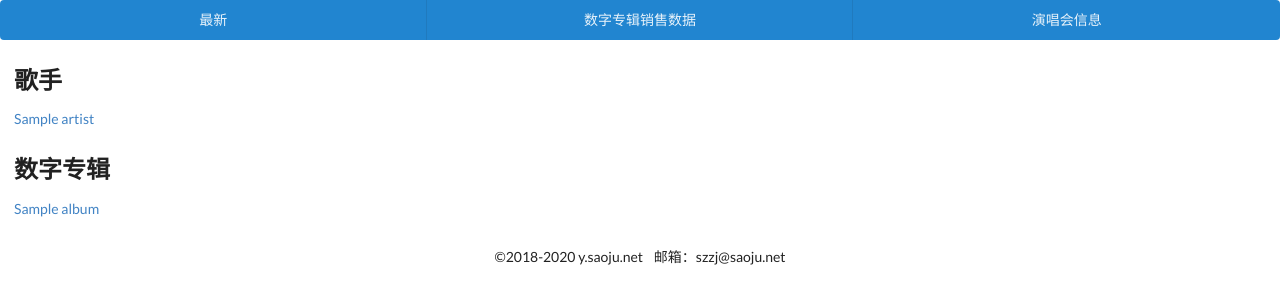
After one commit to suowei/yinyue, a Django app: template szzj/templates/szzj/search.html in a window 1280 px wide. The commit adds this page. Shown: the top 304 px of the page. Run offline with Django 3.2, Linux system fonts and the light colour scheme; the template is opened without the code that fills it: most values are stand-ins (such as "Sample title", 1, 10 or a date in 2020); some libraries are stand-ins or nearby versions.

Commit message:
首页搜索

```diff
--- /dev/null
+++ b/szzj/templates/szzj/search.html
@@ -0,0 +1,25 @@
+{% extends "szzj/base.html" %}
+
+{% block title %}{{ 搜索结果 }}{% endblock %}
+
+{% block content %}
+<div class="ui blue inverted three item menu">
+  <a class="item" href="/">最新</a>
+  <a class="item" href="/szzj">数字专辑销售数据</a>
+  <a class="item" href="/yanchanghui">演唱会信息</a>
+</div>
+<div class="ui basic segment">
+    {% if artist_list %}
+    <h2 class="ui header">歌手</h2>
+    {% for artist in artist_list %}
+    <a href="/szzj/artist/{{ artist.id }}">{{ artist.name }}</a><br>
+    {% endfor %}
+    {% endif %}
+    {% if album_list %}
+    <h2 class="ui header">数字专辑</h2>
+    {% for album in album_list %}
+    <a href="/szzj/album/{{ album.id }}">{{ album.title }}</a><br>
+    {% endfor %}
+    {% endif %}
+</div>
+{% endblock %}
--- a/szzj/urls.py
+++ b/szzj/urls.py
@@ -21,4 +21,5 @@ urlpatterns = [
     path('yanchanghui/<int:year>/', views.concert_year_index, name='yanchanghui.concert_year_index'),
     path('yanchanghui/site/', views.SiteIndexView.as_view(), name='yanchanghui.site_index'),
     path('yanchanghui/site/<int:pk>/', views.SiteDetailView.as_view(), name='yanchanghui.site_detail'),
+    path('search/', views.search),
 ]
```
Also changed, not shown: szzj/templates/szzj/index.html (+8 -0 lines), szzj/views.py (+8 -0 lines).
